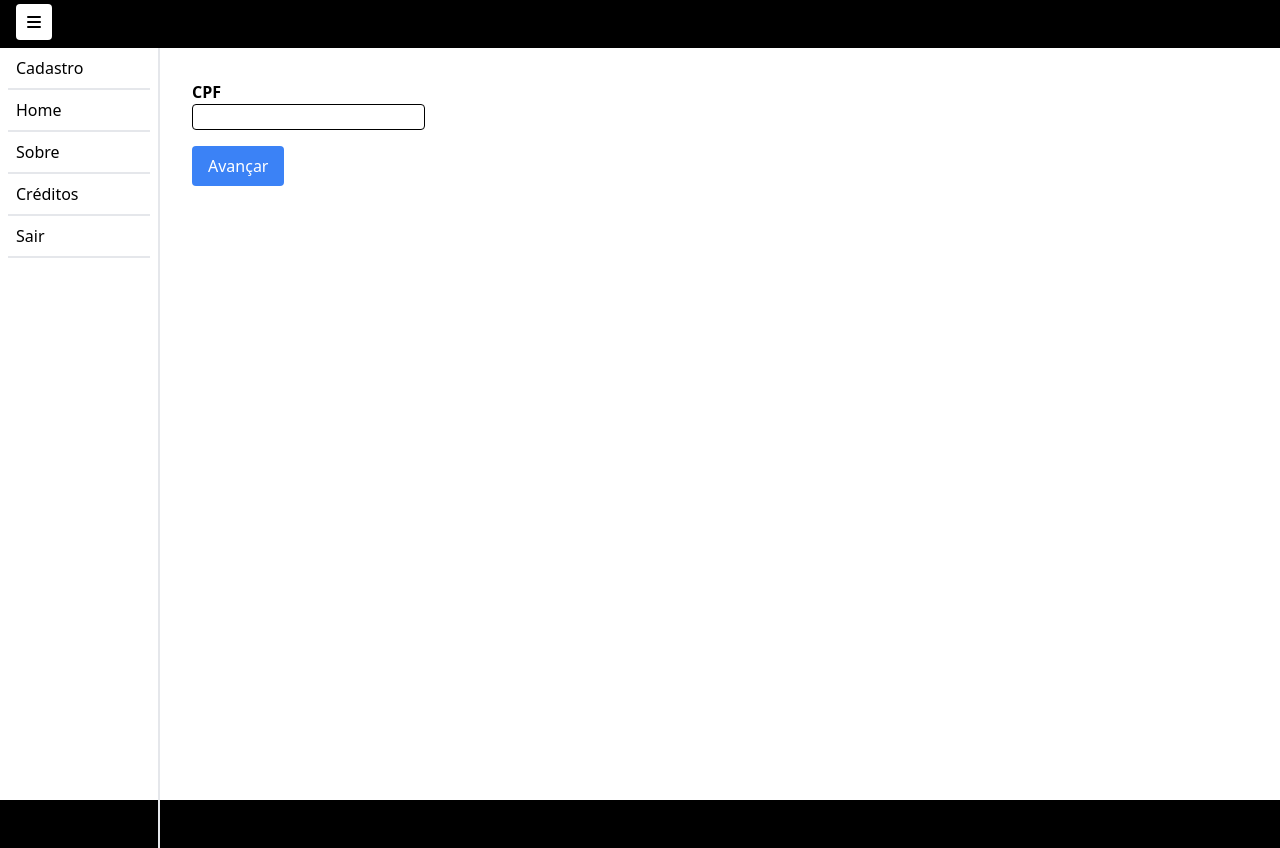
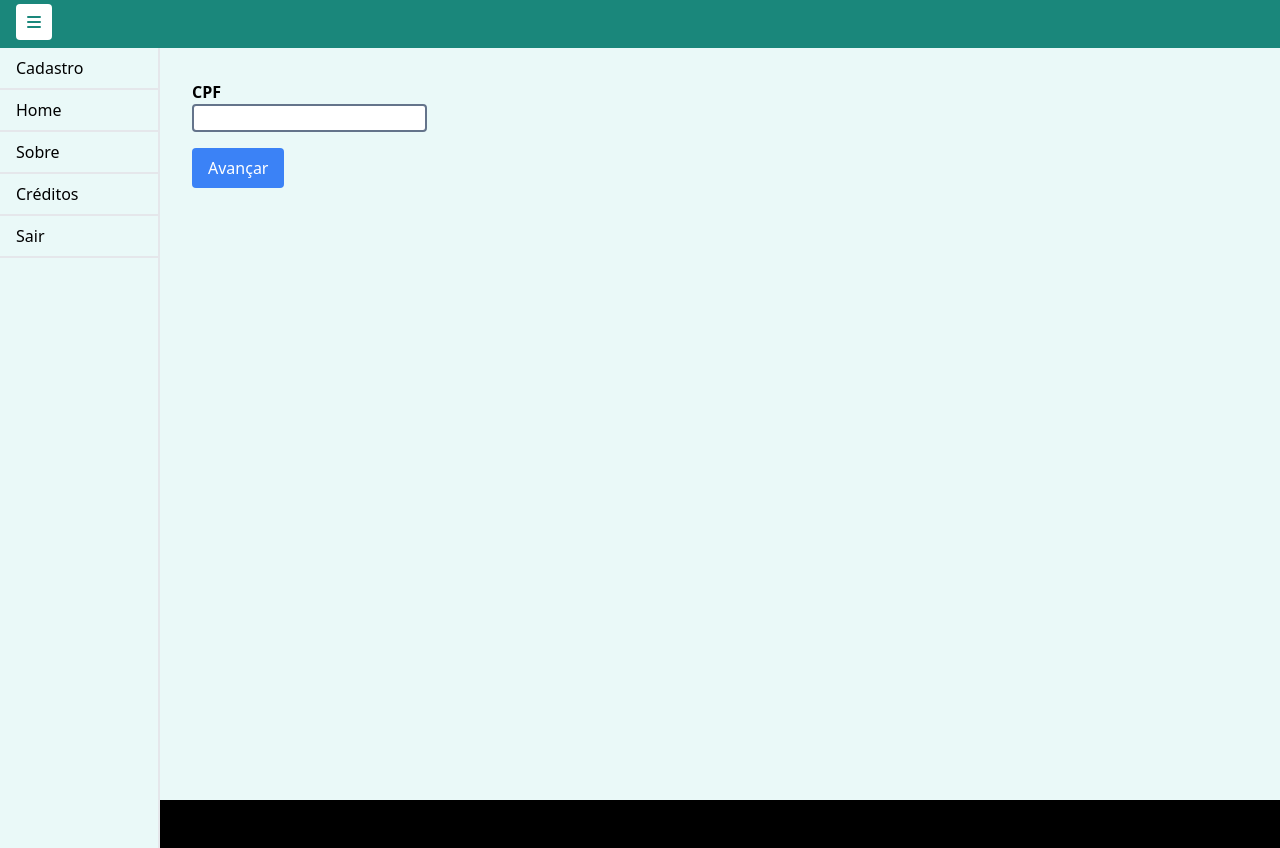
Before and after one commit to vandersonos/selflearning, a Vue app: page /cadastro in a window 1280 px wide. Both pictures are taken after a click on the button 34 px from the left and 22 px from the top of the page. Built offline with nearby package versions, Linux system fonts and the light colour scheme.

Commit message:
colors vars

```diff
--- a/src/App.vue
+++ b/src/App.vue
@@ -45,17 +45,21 @@ export default defineComponent({
 </script>
 <style >
 :root{
-  --bg-primary: black;
-  --bg-secondary: gray;
-  --bg-contrast: gray / 2;
+  --bg-primary: #1a877b!important;
+  --bg-secondary: #eaf9f8;
+  --bg-contrast: rgb(44, 148, 70);
 }
 .bg-primary{
   background-color: var(--bg-primary);
 }
 .bg-secondary{
+  background-color: var(--bg-secondary);
+}
+.bg-contrast:hover{
   background-color: var(--bg-contrast);
+  color: white;
 }
-.bg-contrast{
-  background-color: var(--bg-contrast);
+.text-color{
+  color:var(--bg-primary);
 }
 </style>
--- a/src/components/Formulario/Button.vue
+++ b/src/components/Formulario/Button.vue
@@ -1,5 +1,5 @@
 <template>
-    <button class="px-4 py-2 bg-blue-500 rounded text-white  mr-2">{{value}}</button>
+    <button class="px-4 py-2 bg-blue-500 rounded text-white  mr-2 ">{{value}}</button>
 </template>
 <script lang="ts">
 import { defineComponent } from "vue";
@@ -11,5 +11,7 @@ export default defineComponent({
 </script>
 
 <style scoped>
-
+button:hover{
+    opacity: 0.8;
+}
 </style>
--- a/src/components/Formulario/Input.vue
+++ b/src/components/Formulario/Input.vue
@@ -1,7 +1,7 @@
 <template>
     <div>
         <label for="cpf">CPF</label>
-        <input id='cpf' name='cpf' value='' />
+        <input id='cpf' name='cpf' value='' class='border-slate-500 rounded border-2' />
     </div>
 </template>
 <script lang="ts">
@@ -19,7 +19,8 @@ label{
     font-weight:bold;
 }
 input{
-    border: solid 1px black;
-    border-radius:0.25rem;
+
+
+
 }
 </style>
--- a/src/components/HeaderApp.vue
+++ b/src/components/HeaderApp.vue
@@ -1,7 +1,7 @@
 <template>
-  <header class="h-12 bg-black fixed top-0 z-10 w-full">
+  <header class="h-12 bg-primary fixed top-0 z-10 w-full">
     <button class="w-50 h-50 px-2 py-2 bg-white rounded mx-4 my-1 hover:bg-gray-200" @click="aoClicarNoBotao">
-        <MenuIcon class="h-5 w-5 text-black"/>
+        <MenuIcon class="h-5 w-5 text-color"/>
     </button>
     <Menu :aberto="aberto" />
   </header>
--- a/src/components/MenuItem.vue
+++ b/src/components/MenuItem.vue
@@ -1,5 +1,5 @@
 <template>
-  <li class="py-2 px-2 border-solid border-b-2 border-gray-200 mx-2 hover:bg-gray-200">
+  <li class="py-2 px-4 border-solid border-b-2 border-gray-200  bg-contrast">
     <RouterLink :to="url">{{text}}</RouterLink>
   </li>
 </template>
```
